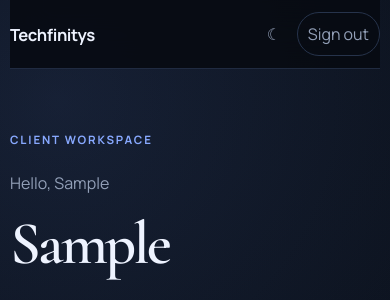
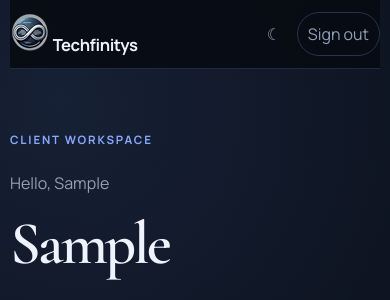
Before and after one commit to gitwork3054/techfinitys_paymentgateway, a Django app: page / in a window 390 px wide. Shown: the top 300 px of the page. Run offline with Django 5.2, Linux system fonts and the light colour scheme; a user stored in the database is signed in; tables that the repository leaves empty hold one stand-in row (values such as "Sample post"); some libraries are stand-ins or nearby versions.

Commit message:
Add Techfinitys logo to responsive header

```diff
--- a/portal/templates/portal/base.html
+++ b/portal/templates/portal/base.html
@@ -20,7 +20,10 @@
 </div>
 {% if user.is_authenticated %}
 <header class="nav shell-nav">
-  <a class="brand brand-text" href="{% url 'dashboard' %}" aria-label="Techfinitys home">Techfinitys</a>
+  <a class="brand brand-combo" href="{% url 'dashboard' %}" aria-label="Techfinitys home">
+    <img src="{% static 'portal/tf-logo.png' %}" alt="Techfinitys logo">
+    <span>Techfinitys</span>
+  </a>
   <nav id="mainNav">
     {% url 'dashboard' as u1 %}{% url 'records' as u2 %}{% url 'profile' as u3 %}
     <a href="{{u1}}" class="{% if request.path == u1 %}on{% endif %}">Overview</a>
```
